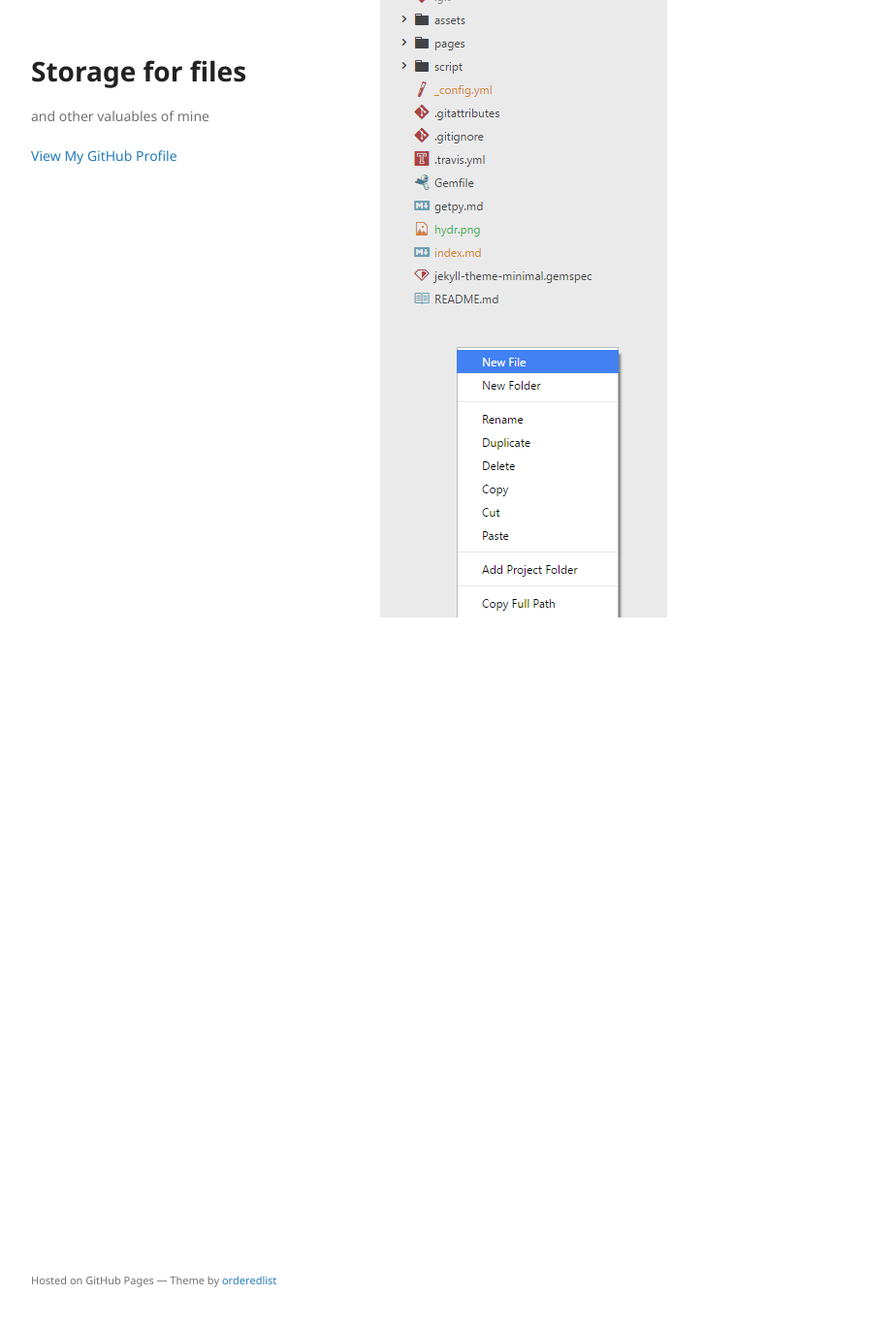
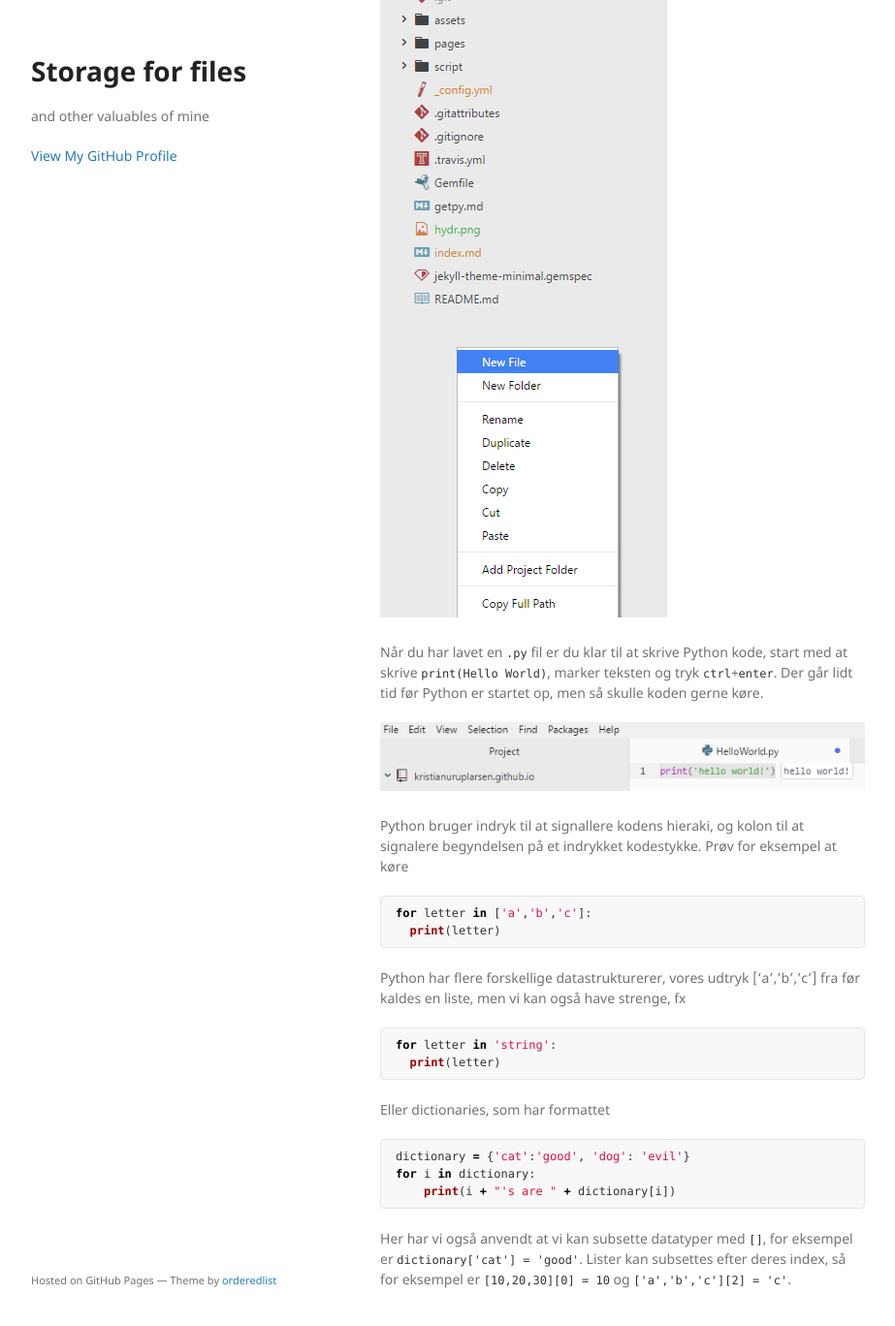
Before and after one commit to kristianolesenlarsen/kristianolesenlarsen.github.io, a Jekyll site: the page built from getpy.md, in a window 1280 px wide and 1400 px high, scrolled down 1035 px. Shown: the top 1368 px of the window at 97% size, without its empty margins (178-1101 px from the left). Built offline with Jekyll 4.4.1, drawn with Linux system fonts in a browser that asks for light colours; before the commit the page ends 1747 px from its top, so only the background shows below that; some of the changed text lies outside the part shown.

Commit message:
helloWorld

````diff
--- a/getpy.md
+++ b/getpy.md
@@ -24,7 +24,35 @@ pip3 install jupyter
 Det kan også anbefales at installere pakkerne `minimap` og `file-icons`, samt at ændre temaet fra mørkt til lyst.
 
 
-## 3)
-Nu burde python køre på din computer. Næste skridt er at åbne atom og lave en ny `.py` fil. Det nemmeste er at starte med at oprette en tom mappe på skrivebordet, og i atom trykke file > Open Folder for at åbne mappen. Højreklik på dete grå område under mappen for at oprette en ny fil med navnet `HelloWorld.py`.
+## 3) Test at alt virker
+Nu burde python køre på din computer. Næste skridt er at åbne Atom og lave en ny `.py` fil. Det nemmeste er at starte med at oprette en tom mappe på skrivebordet, og i Atom trykke `file > Open Folder` for at åbne mappen du lige har lavet. Højreklik på det grå område under mappen for at oprette en ny fil med navnet `HelloWorld.py`.
 
 ![](newfile.png)
+
+Når du har lavet en `.py` fil er du klar til at skrive Python kode, start med at skrive `print(Hello World)`, marker teksten og tryk `ctrl`+`enter`. Der går lidt tid før Python er startet op, men så skulle koden gerne køre.
+
+![](hello.png)
+
+Python bruger indryk til at signallere kodens hieraki, og kolon til at signalere begyndelsen på et indrykket kodestykke. Prøv for eksempel at køre
+
+```python
+for letter in ['a','b','c']:
+  print(letter)
+```
+
+Python har flere forskellige datastrukturerer, vores udtryk ['a','b','c'] fra før kaldes en liste, men vi kan også have strenge, fx
+
+```python
+for letter in 'string':
+  print(letter)
+```
+
+Eller dictionaries, som har formattet
+
+```python
+dictionary = {'cat':'good', 'dog': 'evil'}
+for i in dictionary:
+    print(i + "'s are " + dictionary[i])
+```
+
+Her har vi også anvendt at vi kan subsette datatyper med `[]`, for eksempel er `dictionary['cat'] = 'good'`. Lister kan subsettes efter deres index, så for eksempel er `[10,20,30][0] = 10` og `['a','b','c'][2] = 'c'`.
````
Also changed, not shown: other parts of getpy.md (+2 -2 lines), HelloWorld.py (added), hello.PNG (added).
